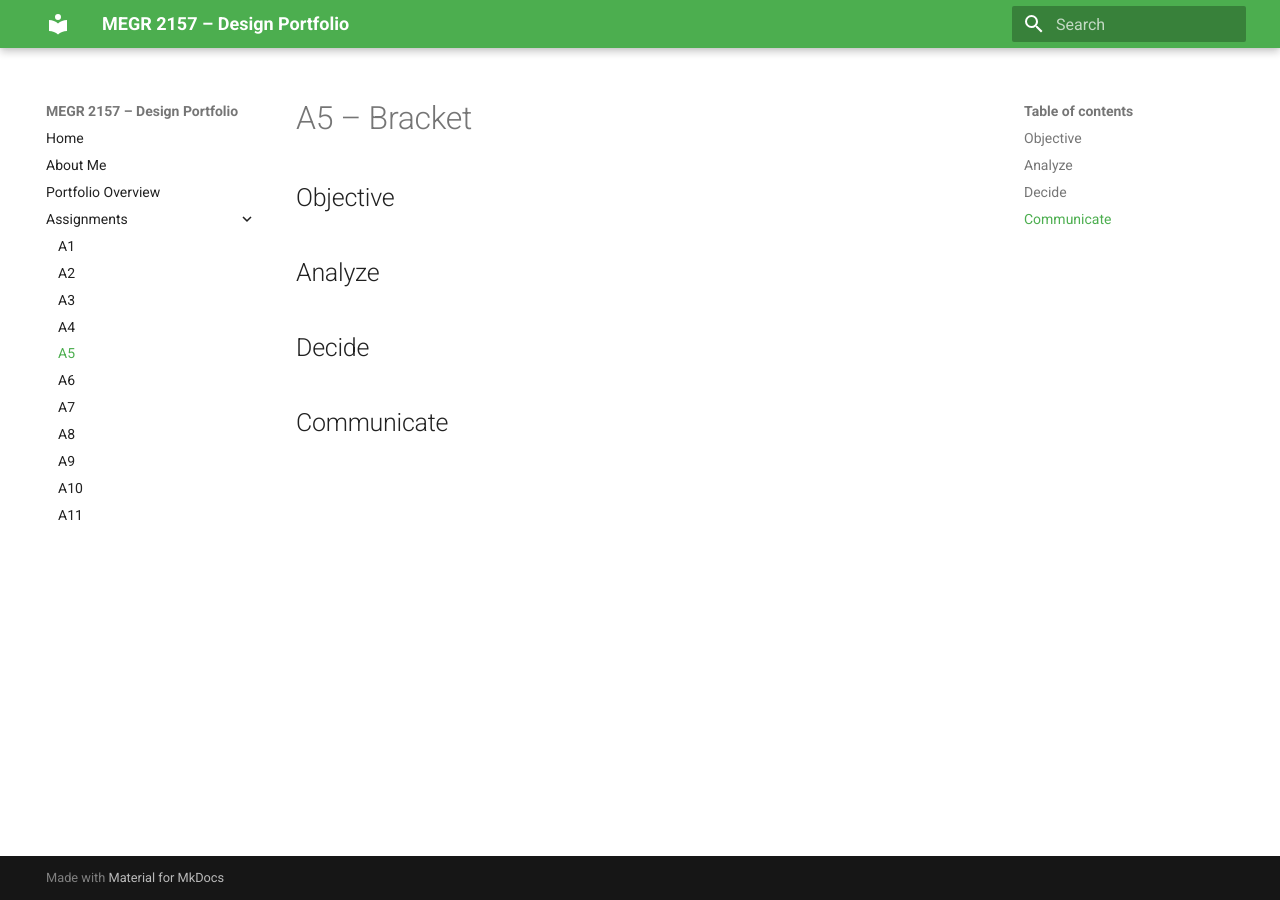
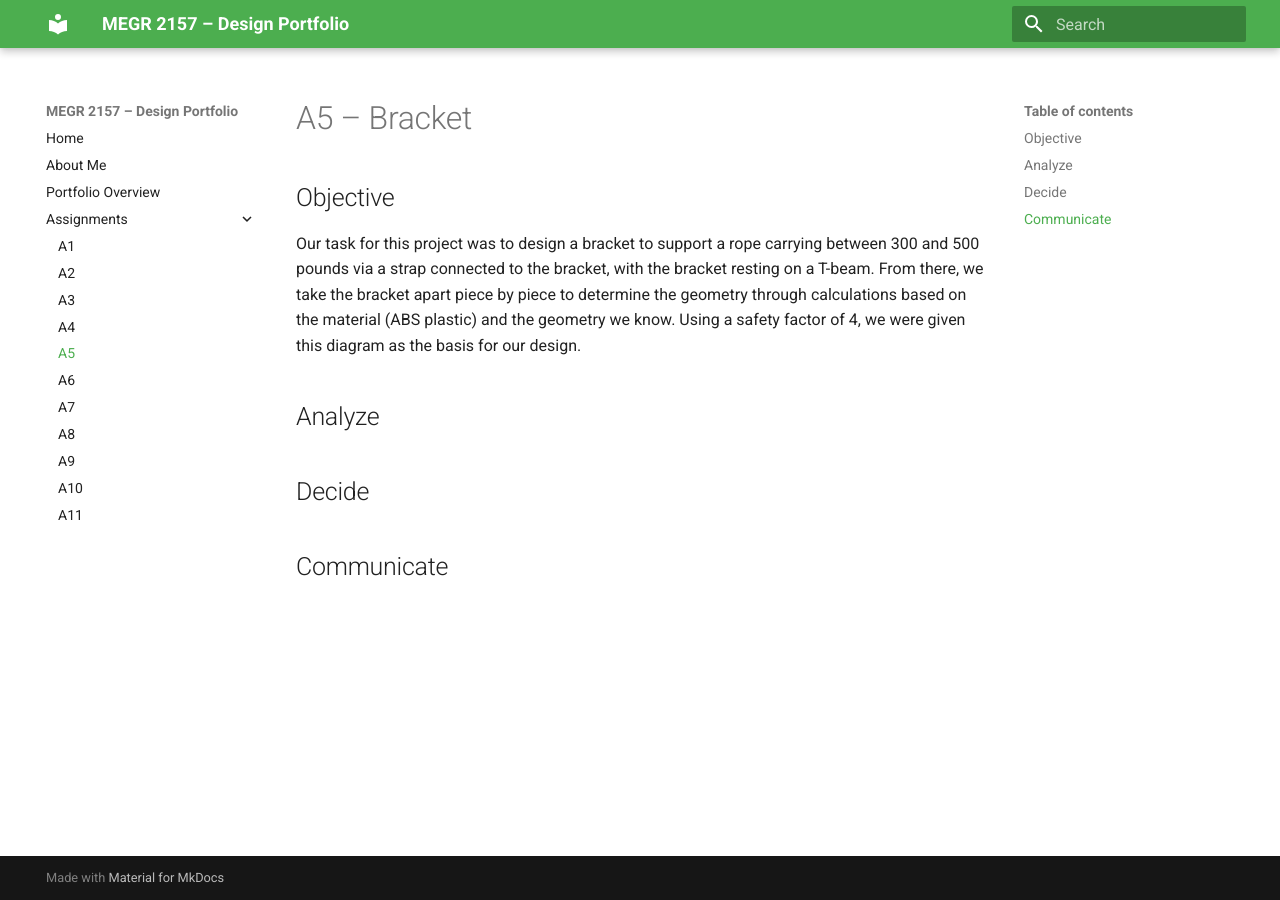
Before and after one commit to ryan-thomas32/megr2157-portfolio, an MkDocs documentation site: the page built from docs/assignments/A05/index.md, in a window 1280 px wide. Built offline with MkDocs 1.6.1 and Material for MkDocs 9.7.7, drawn with Linux system fonts in a browser that asks for light colours.

Commit message:
Update index.md

```diff
--- a/docs/assignments/A05/index.md
+++ b/docs/assignments/A05/index.md
@@ -1,7 +1,7 @@
 # A5 – Bracket
 
 ## Objective
-
+Our task for this project was to design a bracket to support a rope carrying between 300 and 500 pounds via a strap connected to the bracket, with the bracket resting on a T-beam. From there, we take the bracket apart piece by piece to determine the geometry through calculations based on the material (ABS plastic) and the geometry we know. Using a safety factor of 4, we were given this diagram as the basis for our design.
 
 ## Analyze
 
```
